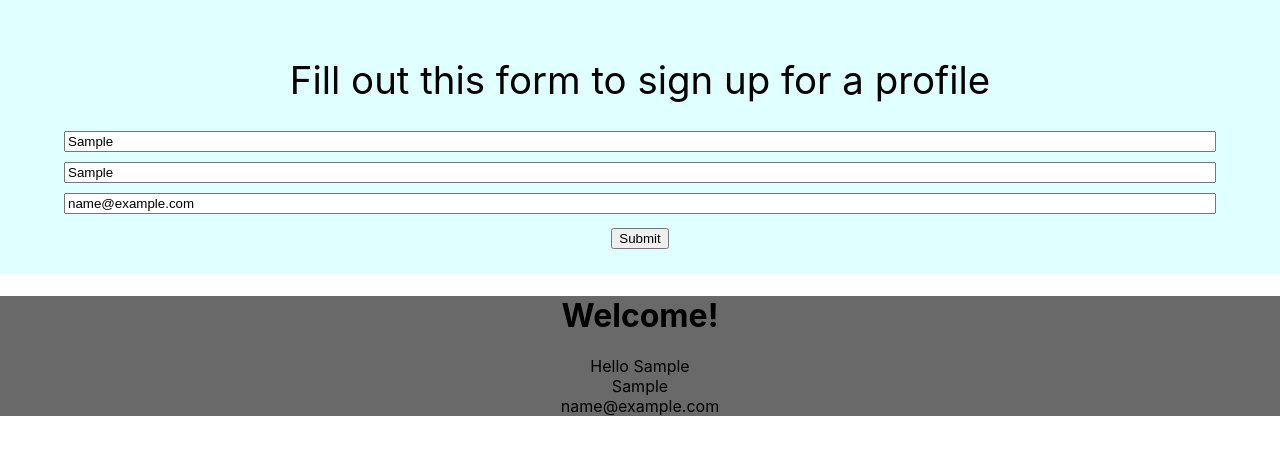
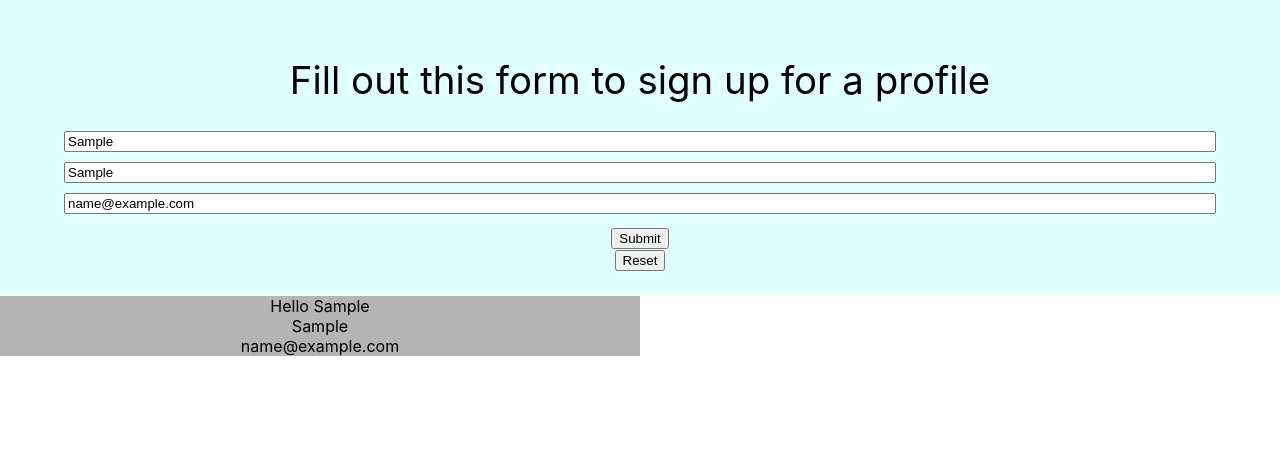
Before and after one commit to DaKlock11/Profile-Banner-Generator, a React (Create React App) app: page / in a window 1280 px wide. Both pictures are taken after typing "Sample", "Sample", "name@example.com" into the empty fields and a click on the button "Submit". Shown: the top 454 px of the page. Built offline with nearby package versions, Linux system fonts and the light colour scheme.

Commit message:
integrated a reset function with button

```diff
--- a/src/Components/Signup.js
+++ b/src/Components/Signup.js
@@ -7,6 +7,8 @@ const Signup = (props) => {
     handleFirstNameChange,
     handleLastNameChange,
     handleEmailChange,
+    handleReset,
+    isEntered,
     firstName,
     lastName,
     email
@@ -44,6 +46,12 @@ const Signup = (props) => {
             />
           </div>
           <button className={style['btn']} type="submit">Submit</button>
+          { (isEntered === true) ? (
+            <div>
+              <button onClick={handleReset}>Reset</button>
+            </div>
+            ) : <div></div>
+          }
         </form>
       </div>
     </div>
--- a/src/Components/Welcome.js
+++ b/src/Components/Welcome.js
@@ -8,8 +8,7 @@ const Welcome = (props) => {
     <div className={style['root']}>
       {
         (isEntered === true) ? (
-          <div>
-            <h1>Welcome!</h1>
+          <div className={style['profile']}>
             <div>
               <div>Hello {firstName}</div>
               <div>{lastName}</div>
@@ -17,7 +16,7 @@ const Welcome = (props) => {
             </div>
           </div>
         ) : (
-          <div>
+          <div className='initial-msg'>
             Your Profile will appear here once submitted
           </div>
         )
--- a/src/Components/Welcome.module.scss
+++ b/src/Components/Welcome.module.scss
@@ -1,3 +1,10 @@
 .root {
-  background-color: dimgrey;
+  background-color: rgb(181, 180, 180);
+  width: 50%;
+  display: flex;
+  justify-content: center;
 }
+.initial-msg {
+  display: flex;
+  justify-content: center;
+}
--- a/src/page_style/index.module.scss
+++ b/src/page_style/index.module.scss
@@ -0,0 +1,13 @@
+.root {
+  display: flex;
+  flex-direction: column;
+}
+.welcome {
+  display: flex;
+  justify-content: center;
+}
+.welcome-container {
+  display: flex;
+  width: 100%;
+  justify-content: center;
+}
--- a/src/pages/index.js
+++ b/src/pages/index.js
@@ -27,6 +27,15 @@ const Home = () => {
     setEmail(e.target.value);
   }
 
+  const handleReset = (e) => {
+    e.preventDefault();
+
+    setIsEntered(false)
+    setFirstName('')
+    setLastName('')
+    setEmail('')
+  }
+
   return (
     <div className={style['root']}>
       <Signup
@@ -34,11 +43,15 @@ const Home = () => {
       handleLastNameChange={handleLastNameChange}
       handleEmailChange={handleEmailChange}
       onSubmit={onSubmit}
+      isEntered={isEntered}
       firstName={firstName}
       lastName={lastName}
       email={email}
+      handleReset={handleReset}
       />
+      <div className='welcome-container'>
         <Welcome
+        className={style['welcome']}
         firstName={firstName}
         lastName={lastName}
         email={email}
@@ -46,6 +59,7 @@ const Home = () => {
         isEntered={isEntered}
         />
       </div>
+    </div>
   )
 }
 
```
Lines whose indentation alone changed are shown as unchanged.
